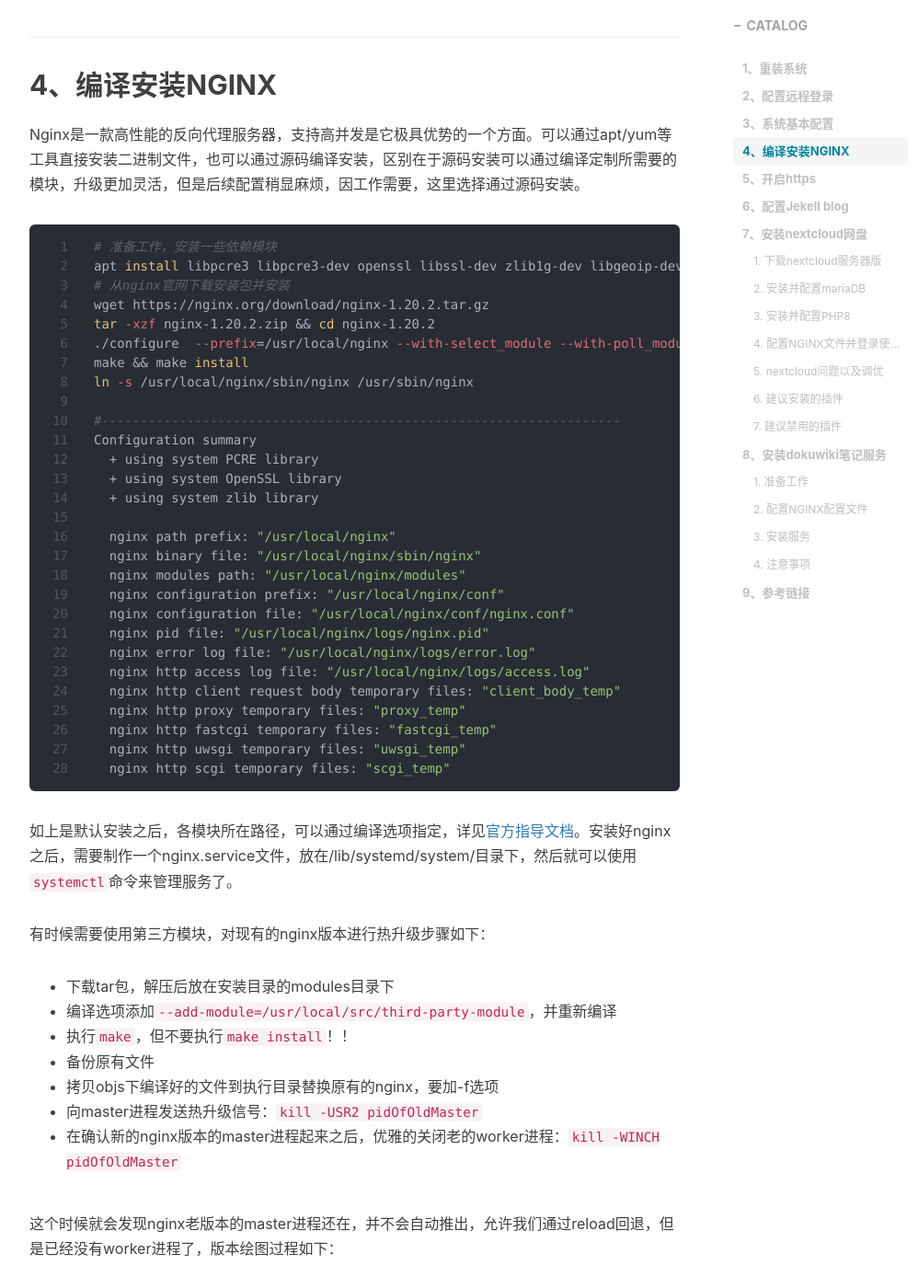
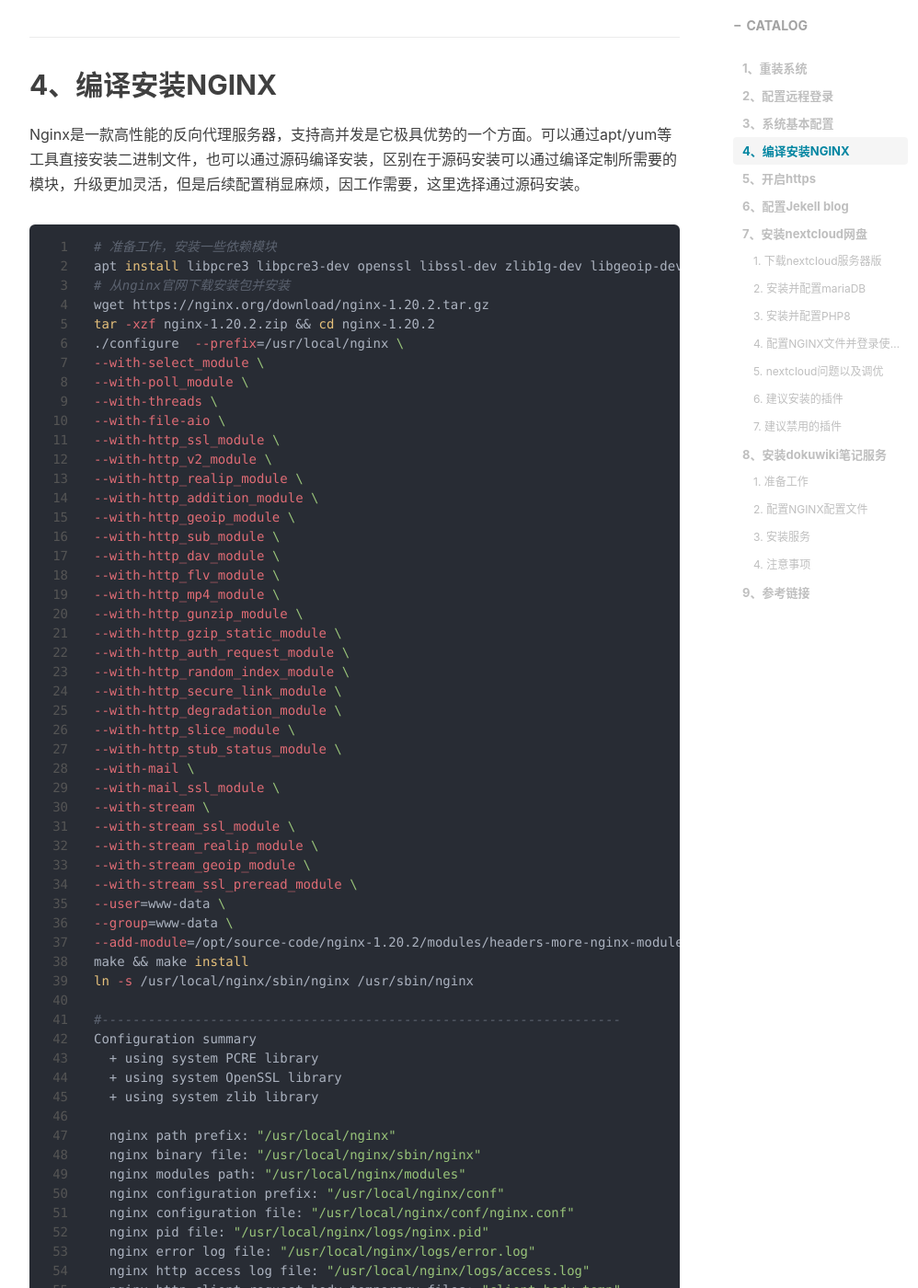
Before and after one commit to mffan0922/blog, a Jekyll site: the page built from _posts/2022-03-29-debian-server.md, in a window 1280 px wide and 1400 px high, scrolled down 2651 px. Shown: the whole window at 92% size, without its empty margins (233-1231 px from the left). Built offline with Jekyll 4.4.1, drawn with Linux system fonts in a browser that asks for light colours.

Commit message:
[modify]: nginx option format

```diff
--- a/_posts/2022-03-29-debian-server.md
+++ b/_posts/2022-03-29-debian-server.md
@@ -85,7 +85,38 @@ apt install libpcre3 libpcre3-dev openssl libssl-dev zlib1g-dev libgeoip-dev
 # 从nginx官网下载安装包并安装
 wget https://nginx.org/download/nginx-1.20.2.tar.gz
 tar -xzf nginx-1.20.2.zip && cd nginx-1.20.2
-./configure  --prefix=/usr/local/nginx --with-select_module --with-poll_module --with-threads --with-file-aio--with-http_ssl_module --with-http_v2_module --with-http_realip_module --with-http_addition_module --with-http_geoip_module --with-http_sub_module --with-http_dav_module --with-http_flv_module --with-http_mp4_module --with-http_gunzip_module --with-http_gzip_static_module --with-http_auth_request_module --with-http_random_index_module --with-http_secure_link_module --with-http_degradation_module --with-http_slice_module --with-http_stub_status_module --with-mail --with-mail_ssl_module --with-stream --with-stream_ssl_module --with-stream_realip_module --with-stream_geoip_module --with-stream_ssl_preread_module --user=www-data --group=www-data
+./configure  --prefix=/usr/local/nginx \
+--with-select_module \
+--with-poll_module \
+--with-threads \
+--with-file-aio \
+--with-http_ssl_module \
+--with-http_v2_module \
+--with-http_realip_module \
+--with-http_addition_module \
+--with-http_geoip_module \
+--with-http_sub_module \
+--with-http_dav_module \
+--with-http_flv_module \
+--with-http_mp4_module \
+--with-http_gunzip_module \
+--with-http_gzip_static_module \
+--with-http_auth_request_module \
+--with-http_random_index_module \
+--with-http_secure_link_module \
+--with-http_degradation_module \
+--with-http_slice_module \
+--with-http_stub_status_module \
+--with-mail \
+--with-mail_ssl_module \
+--with-stream \
+--with-stream_ssl_module \
+--with-stream_realip_module \
+--with-stream_geoip_module \
+--with-stream_ssl_preread_module \
+--user=www-data \
+--group=www-data \
+--add-module=/opt/source-code/nginx-1.20.2/modules/headers-more-nginx-module
 make && make install
 ln -s /usr/local/nginx/sbin/nginx /usr/sbin/nginx
 
```
